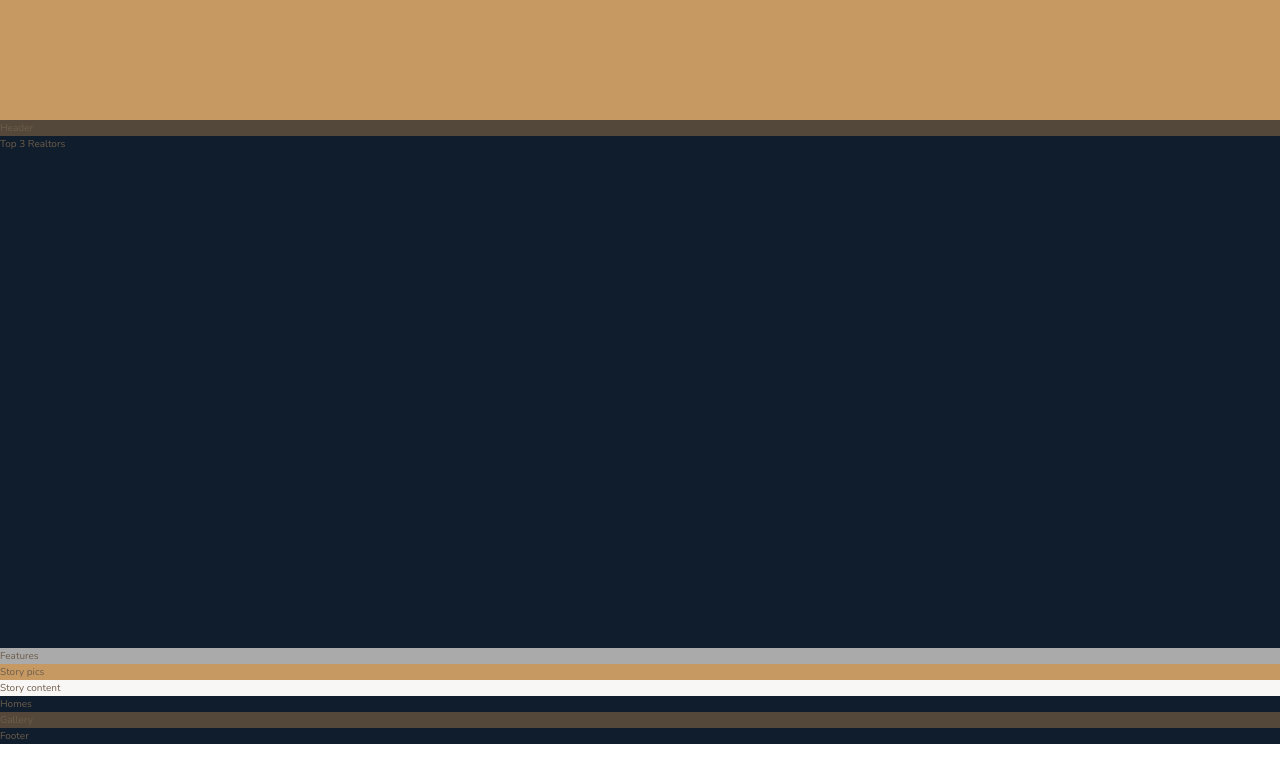
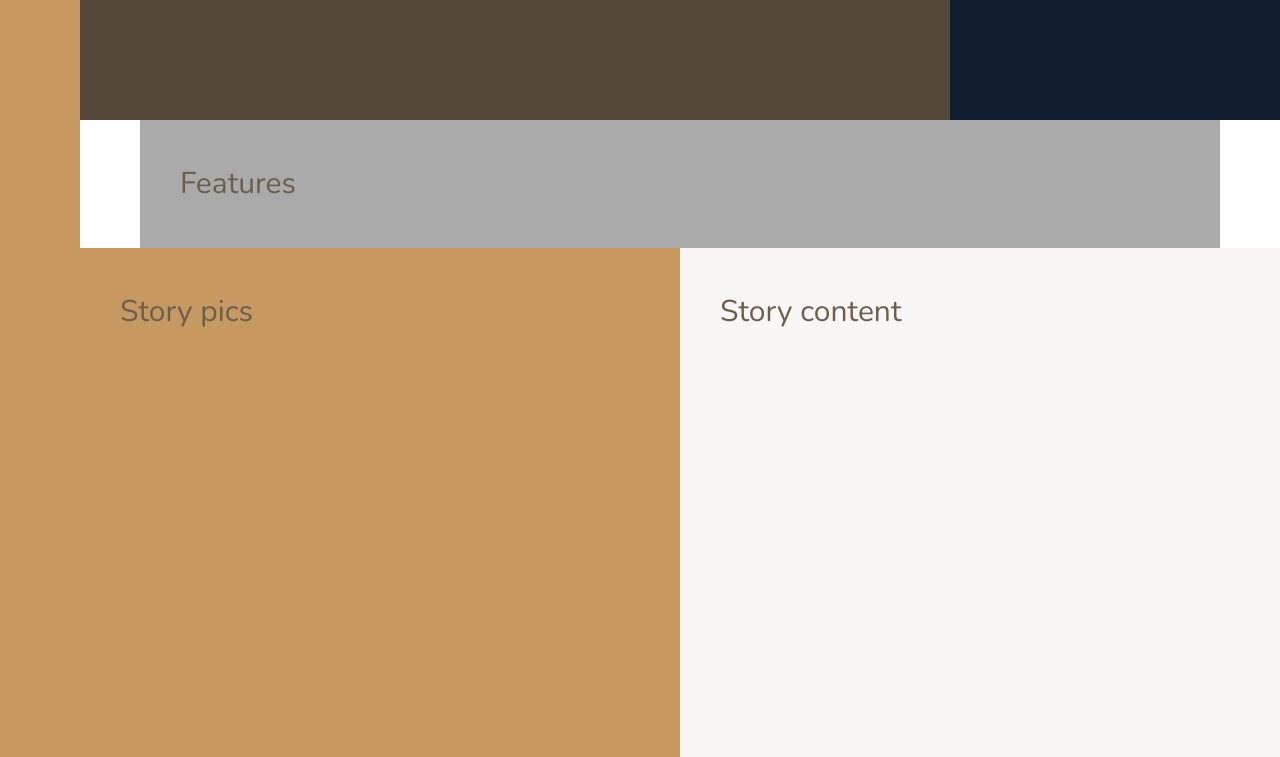
Before and after one commit to codecallogic/nexter, a React app: page / in a window 1280 px wide. Shown: the part 520-1277 px from the top of the page. Built offline with nearby package versions, Linux system fonts and the light colour scheme.

Commit message:
completely column layout for page

```diff
--- a/src/cssComponents/_base.scss
+++ b/src/cssComponents/_base.scss
@@ -37,4 +37,10 @@ body {
 .container {
     display: grid;
     grid-template-rows: 80vh min-content 40vw repeat(3, min-content);
+    grid-template-columns: [side-start] 8rem [side-end full-start] minmax(6rem, 1fr) [center-start] repeat(8, [col-start] minmax(min-content, 14rem) [col-end]) [center-end] minmax(6rem, 1fr) [full-end];
+
+    & > * {
+        font-size: 3rem;
+        padding: 40px;
+    }
 }
--- a/src/cssComponents/_features.scss
+++ b/src/cssComponents/_features.scss
@@ -1,3 +1,4 @@
 .features {
     background-color: $color-grey-light-2;
+    grid-column: center-start / center-end;
 }
--- a/src/cssComponents/_footer.scss
+++ b/src/cssComponents/_footer.scss
@@ -1,3 +1,4 @@
 .footer {
     background-color: $color-secondary;
+    grid-column: full-start / full-end;
 }
--- a/src/cssComponents/_gallery.scss
+++ b/src/cssComponents/_gallery.scss
@@ -1,3 +1,4 @@
 .gallery {
     background-color: $color-grey-dark-1;
+    grid-column: full-start / full-end;
 }
--- a/src/cssComponents/_header.scss
+++ b/src/cssComponents/_header.scss
@@ -1,3 +1,4 @@
 .header {
     background-color: $color-grey-dark-1;
+    grid-column: full-start / col-end 6;
 }
--- a/src/cssComponents/_homes.scss
+++ b/src/cssComponents/_homes.scss
@@ -1,3 +1,4 @@
 .homes {
     background-color: $color-secondary;
+    grid-column: center-start / center-end;
 }
--- a/src/cssComponents/_realtors.scss
+++ b/src/cssComponents/_realtors.scss
@@ -1,3 +1,4 @@
 .realtors {
     background-color: $color-secondary;
+    grid-column: col-start 7 / full-end;
 }
--- a/src/cssComponents/_sidebar.scss
+++ b/src/cssComponents/_sidebar.scss
@@ -1,3 +1,5 @@
 .sidebar {
     background-color: $color-primary;
+    grid-column: side-start / side-end;
+    grid-row: 1 / -1;
 }
--- a/src/cssComponents/_story.scss
+++ b/src/cssComponents/_story.scss
@@ -1,8 +1,10 @@
 .story {
     &-pics {
         background-color: $color-primary;
+        grid-column: full-start / col-end 4;
     }
     &-content {
         background-color: $color-grey-light-1;
+        grid-column: col-start 5 / full-end;
     }
 }
```
Also changed, not shown: src/app/App.css.
